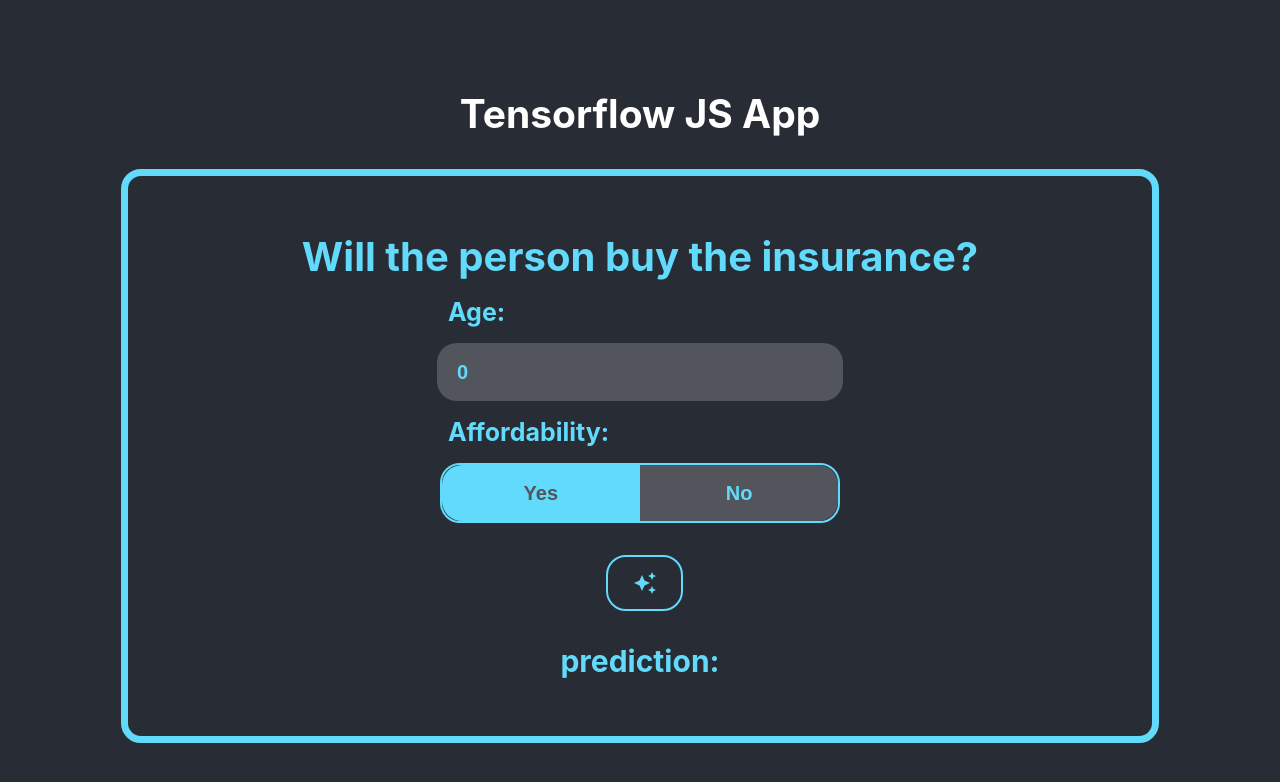
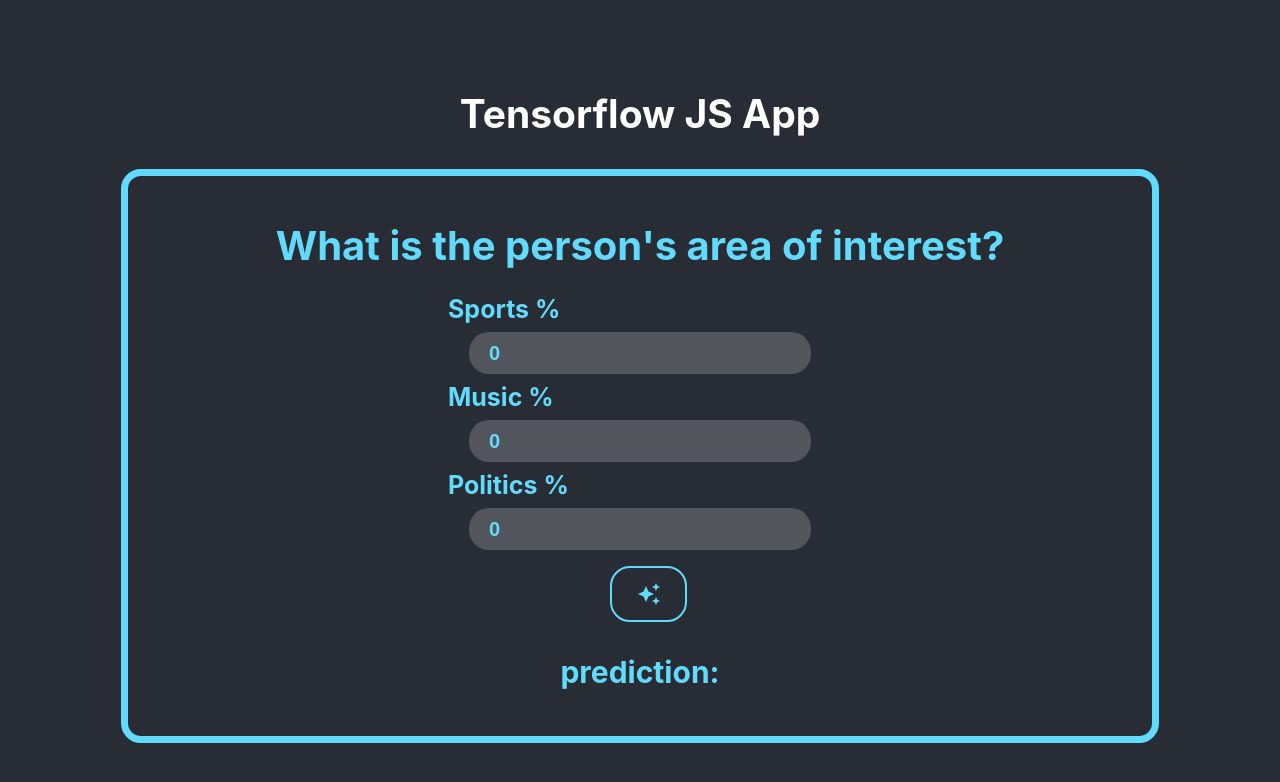
Before and after one commit to STARLORD1401/tensorflowjs, a React (Create React App) app: page / in a window 1280 px wide. Shown: the top 782 px of the page. Built offline with nearby package versions, Linux system fonts and the light colour scheme.

Commit message:
Modified Recommendation Data

```diff
--- a/src/App.css
+++ b/src/App.css
@@ -52,18 +52,18 @@
 .Tensor-input {
   background-color: #52565c;
   font-size: 20px;
-  margin: 2vh;
+  margin: 1vh;
   padding-left: 20px;
   border: none;
   color: #61dafb;
   border-radius: 20px;
   font-weight: bold;
-  height: 7vh;
-  width: 30vw;
+  height: 5vh;
+  width: 25vw;
 }
 .Tensor-btn {
   height: 7vh;
-  margin: 2vh;
+  margin: 1vh;
   background-color: #282c34;
   border: 2px #61dafb solid;
   border-radius: 20px;
@@ -88,7 +88,7 @@
 }
 .Input-box {
   display: flex;
-  margin: 2vh;
+  margin: 3vh;
   align-items: center;
   justify-content: center;
   flex-direction: column;
@@ -109,16 +109,16 @@
   display: flex;
   align-items: center;
   justify-content: center;
-  height: 7vh;
+  height: 5vh;
   background-color: #282c34;
   border: 2px #61dafb solid;
   border-radius: 20px;
-  width: 31vw;
+  width: 25vw;
 }
 .Tensor-selection-button {
-  height: 7vh;
+  height: 5vh;
   border: none;
-  width: 15.5vw;
+  width: 12.5vw;
 }
 .Tensor-selection-button:first-child {
   border-radius: 20px 0px 0px 20px;
--- a/src/App.js
+++ b/src/App.js
@@ -3,6 +3,7 @@
 import FacialLandmarkDetection from "./FacialLandmarkDetection";
 import LinearRegression from "./LinearRegression";
 import TensorTest from "./TensorTest";
+import RecommendationData from "./RecommendationData";
 function App() {
   return (
     <div className="App">
@@ -10,7 +11,8 @@
         <h2>Tensorflow JS App </h2>
         {/* <FacialLandmarkDetection /> */}
         {/* <LinearRegression /> */}
-        <TensorTest />
+        {/* <TensorTest /> */}
+        <RecommendationData />
       </header>
     </div>
   );
--- /dev/null
+++ b/src/RecommendationData.js
@@ -0,0 +1,70 @@
+import React, { useEffect, useState } from "react";
+import * as tf from "@tensorflow/tfjs";
+import AutoAwesomeIcon from "@mui/icons-material/AutoAwesome";
+
+function RecommendationData() {
+  const [input, setInput] = useState({ sports: 0, music: 0, politics: 0 });
+  const [prediction, setPrediction] = useState("");
+  const loadModel = async () => {
+    const model = await tf.loadGraphModel(
+      "https://raw.githubusercontent.com/STARLORD1401/tensorflowjs/main/src/recommendation_data_model/model.json"
+    );
+    let pred = model.predict(
+      tf.tensor2d(
+        [input.sports / 100, input.music / 100, input.politics / 100],
+        [1, 3]
+      )
+    );
+    pred = pred.argMax(1).dataSync()[0];
+    setPrediction(pred === 0 ? "Music" : pred === 1 ? "Politics" : "Sports");
+  };
+
+  useEffect(() => {}, []);
+  return (
+    <div className="Tensor-module">
+      <div className="Tensor-module-title">
+        What is the person's area of interest?
+      </div>
+      <div className="Input-box">
+        <div className="Tensor-input-label">Sports %</div>
+        <input
+          className="Tensor-input"
+          type="number"
+          value={input.sports}
+          onChange={(e) => {
+            setInput({ ...input, sports: e.target.value });
+          }}
+        />
+        <div className="Tensor-input-label">Music %</div>
+        <input
+          className="Tensor-input"
+          type="number"
+          value={input.music}
+          onChange={(e) => {
+            setInput({ ...input, music: e.target.value });
+          }}
+        />
+        <div className="Tensor-input-label">Politics %</div>
+        <input
+          className="Tensor-input"
+          type="number"
+          value={input.politics}
+          onChange={(e) => {
+            setInput({ ...input, politics: e.target.value });
+          }}
+        />
+        <button
+          className="Tensor-btn"
+          onClick={(e) => {
+            loadModel();
+          }}
+        >
+          <AutoAwesomeIcon />
+        </button>
+      </div>
+      <div className="Prediction-box">prediction: {prediction}</div>
+    </div>
+  );
+}
+
+export default RecommendationData;
```
Also changed, not shown: src/recommendation_data_model/model.json (+1 -1 lines), 1 other file (tests, documents, lock files or other folders).
